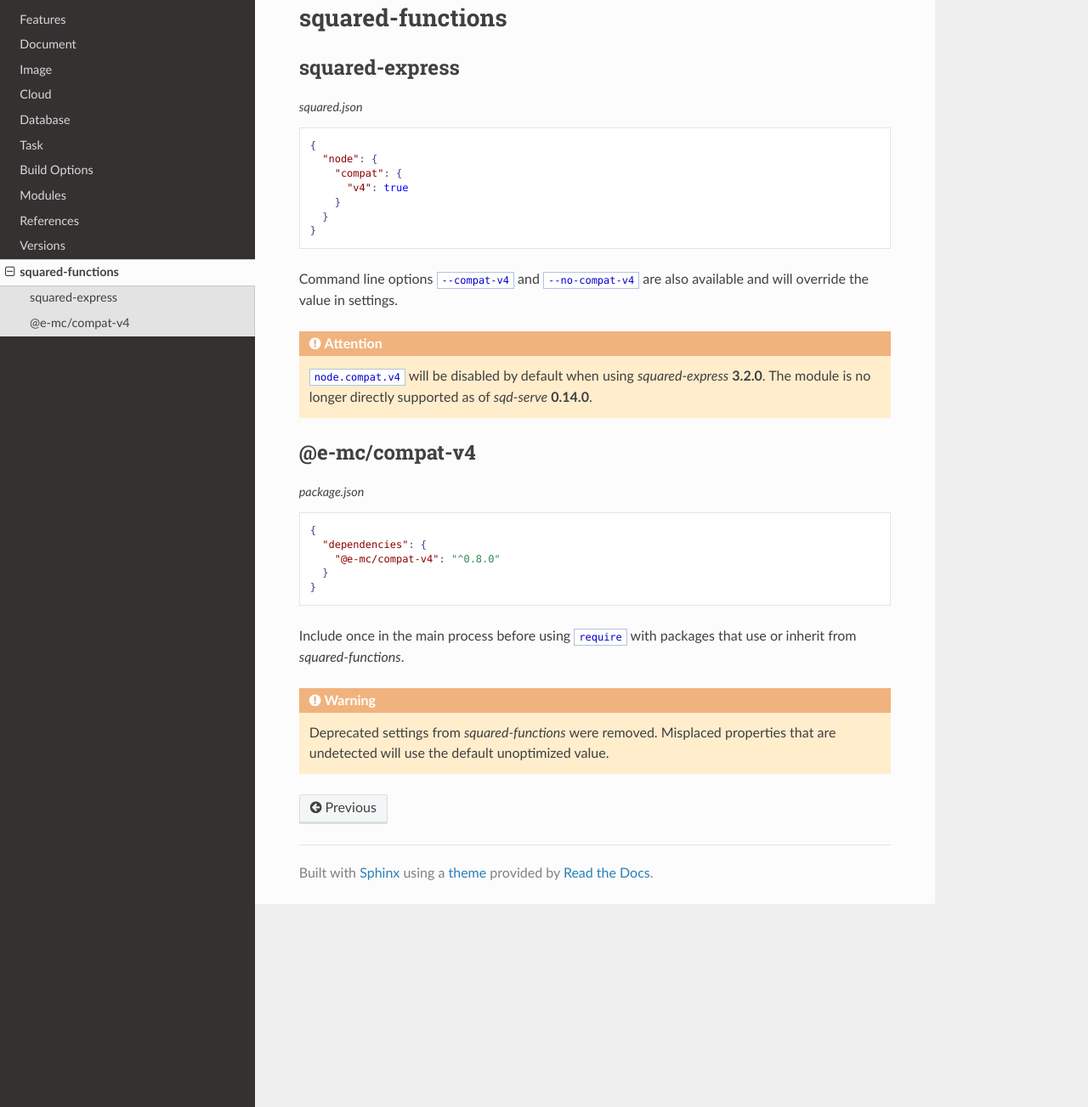
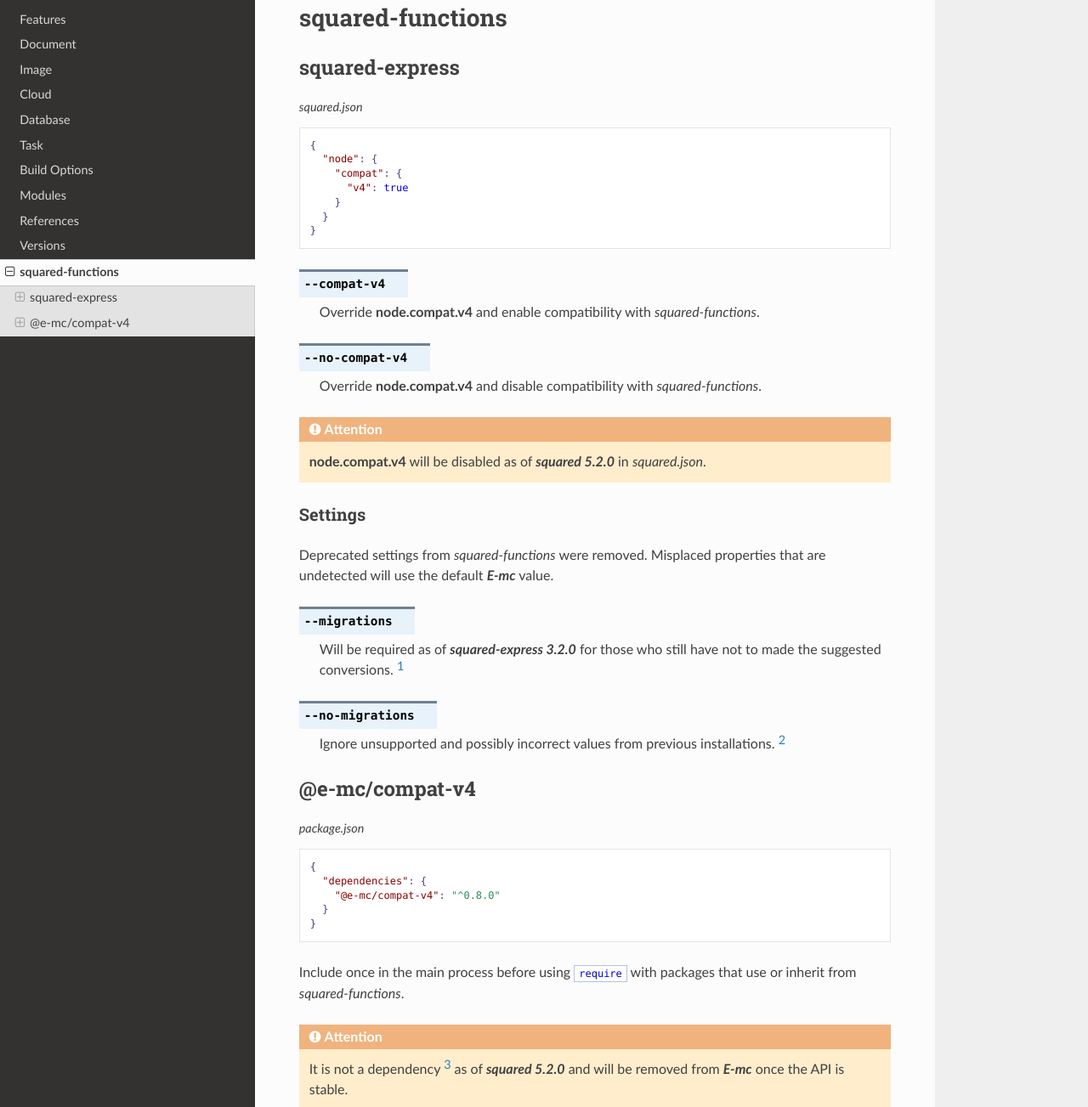
Before and after one commit to anpham6/chrome-docs, a Sphinx documentation site: the page built from source/legacy.rst, in a window 1280 px wide and 1400 px high, cut to the strip 97-1400 px from the top of the window. Shown: the whole strip at 85% size. Built offline with Sphinx 7.4.7 and the Read the Docs theme 2.0.0, drawn with Linux system fonts in a browser that asks for light colours; some of the changed text lies outside the part shown.

Commit message:
Legacy: Settings and sqd-serve subsections were created.

```diff
--- a/source/legacy.rst
+++ b/source/legacy.rst
@@ -16,9 +16,28 @@
     }
   }
 
-Command line options ``--compat-v4`` and ``--no-compat-v4`` are also available and will override the value in settings.
+.. option:: --compat-v4
 
-.. attention:: ``node.compat.v4`` will be disabled by default when using *squared-express* **3.2.0**. The module is no longer directly supported as of *sqd-serve* **0.14.0**.
+  Override **node.compat.v4** and enable compatibility with *squared-functions*.
+
+.. option:: --no-compat-v4
+
+  Override **node.compat.v4** and disable compatibility with *squared-functions*.
+
+.. attention:: **node.compat.v4** will be disabled as of :target:`squared 5.2.0` in *squared.json*.
+
+Settings
+--------
+
+Deprecated settings from *squared-functions* were removed. Misplaced properties that are undetected will use the default :target:`E-mc` value.
+
+.. option:: --migrations
+
+  Will be required as of :target:`squared-express 3.2.0` for those who still have not to made the suggested conversions. [#]_
+
+.. option:: --no-migrations
+
+  Ignore unsupported and possibly incorrect values from previous installations. [#]_
 
 @e-mc/compat-v4
 ===============
@@ -32,6 +51,15 @@
     }
   }
 
-Include once in the main process before using ``require`` with packages that use or inherit from `squared-functions`.
+Include once in the main process before using ``require`` with packages that use or inherit from *squared-functions*.
 
-.. warning:: Deprecated settings from *squared-functions* were removed. Misplaced properties that are undetected will use the default unoptimized value.
+.. attention:: It is not a dependency [#]_ as of :target:`squared 5.2.0` and will be removed from :target:`E-mc` once the API is stable.
+
+sqd-serve
+---------
+
+The module is no longer directly loadable as of **0.14.0**. Migration for settings are still available using **node.compat.v4** or command line options.
+
+.. [#] squared-express 3.2 + sqd-serve 0.14 (alternative \-\-compat-v4)
+.. [#] squared-express 3.1 + sqd-serve 0.13
+.. [#] npm i @e-mc/compat-v4
```
